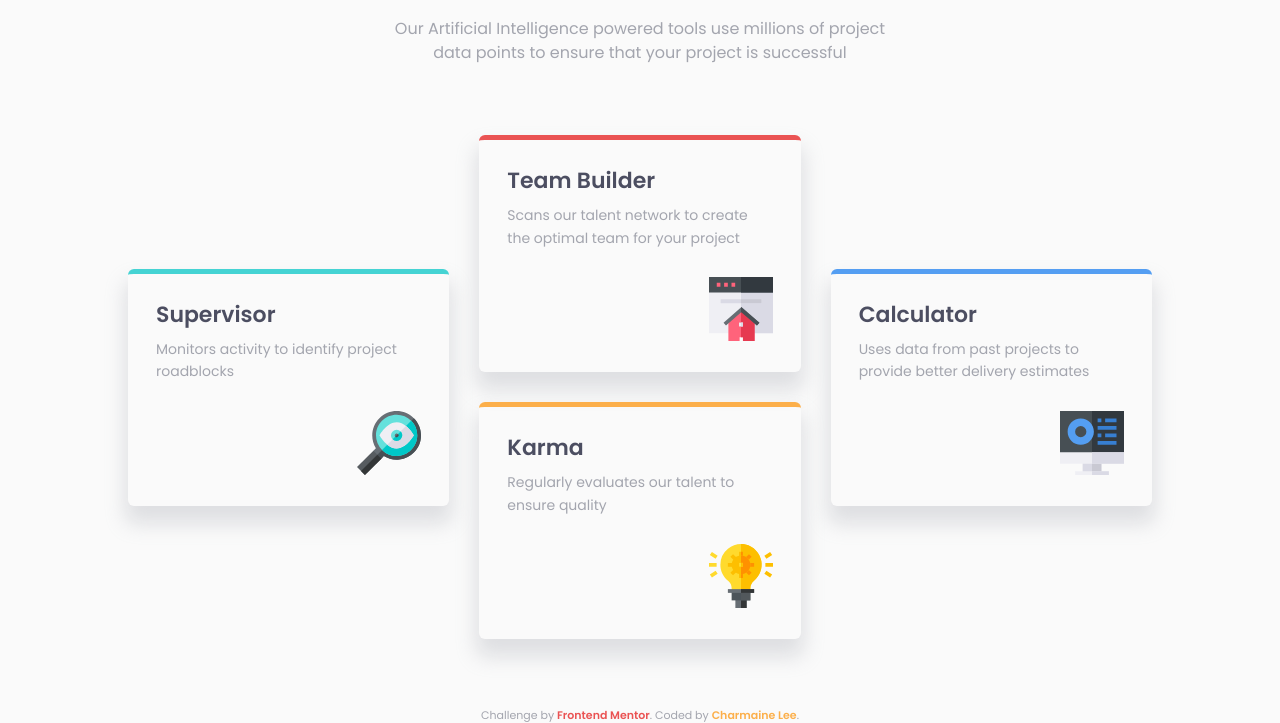
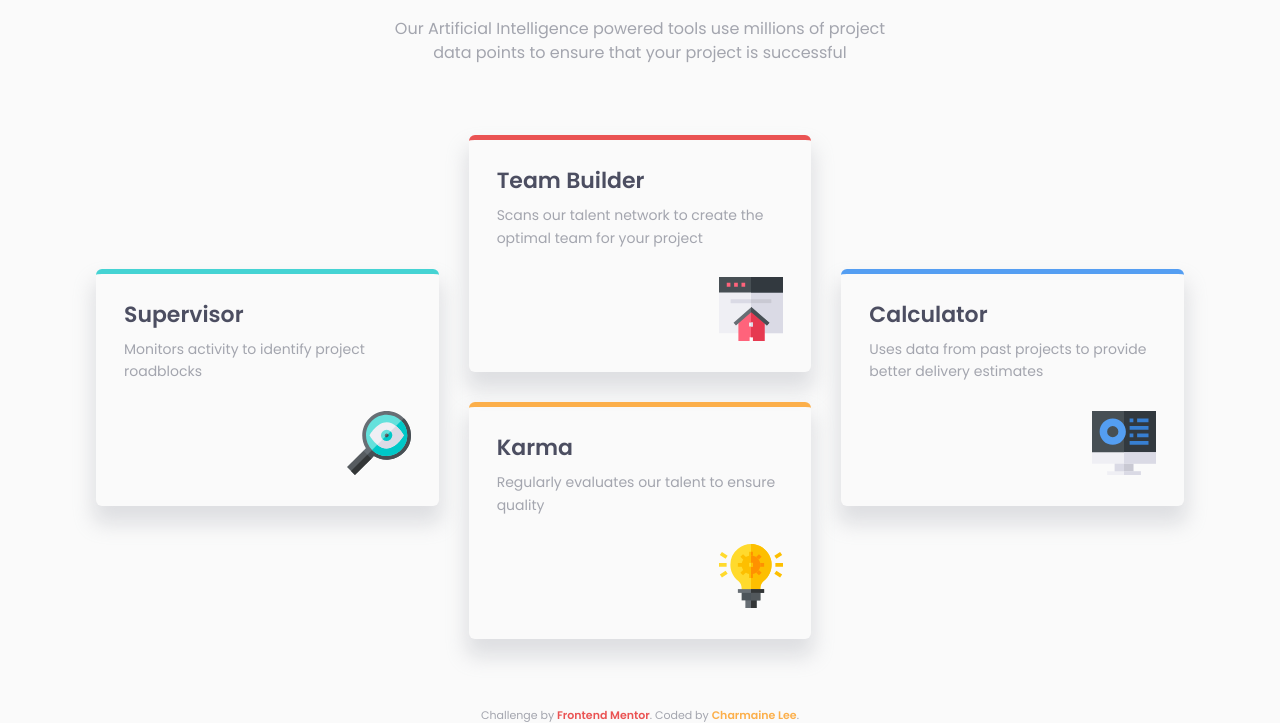
Before and after one commit to charmainelhm/frontend-mentor-four-card-feature-section, a plain HTML site: page index.html in a window 1280 px wide. Shown: the part 144-867 px from the top of the page. Drawn offline with Linux system fonts and the light colour scheme.

Commit message:
Update media query for card-container class.

```diff
--- a/css/style.css
+++ b/css/style.css
@@ -157,9 +157,7 @@ h2 {
 
 @media screen and (min-width: 900px) {
   .card-container {
-    width: 80%;
     max-width: 2000px;
-    margin: 0 auto 5em;
   }
 
   .card--cyan {
```
